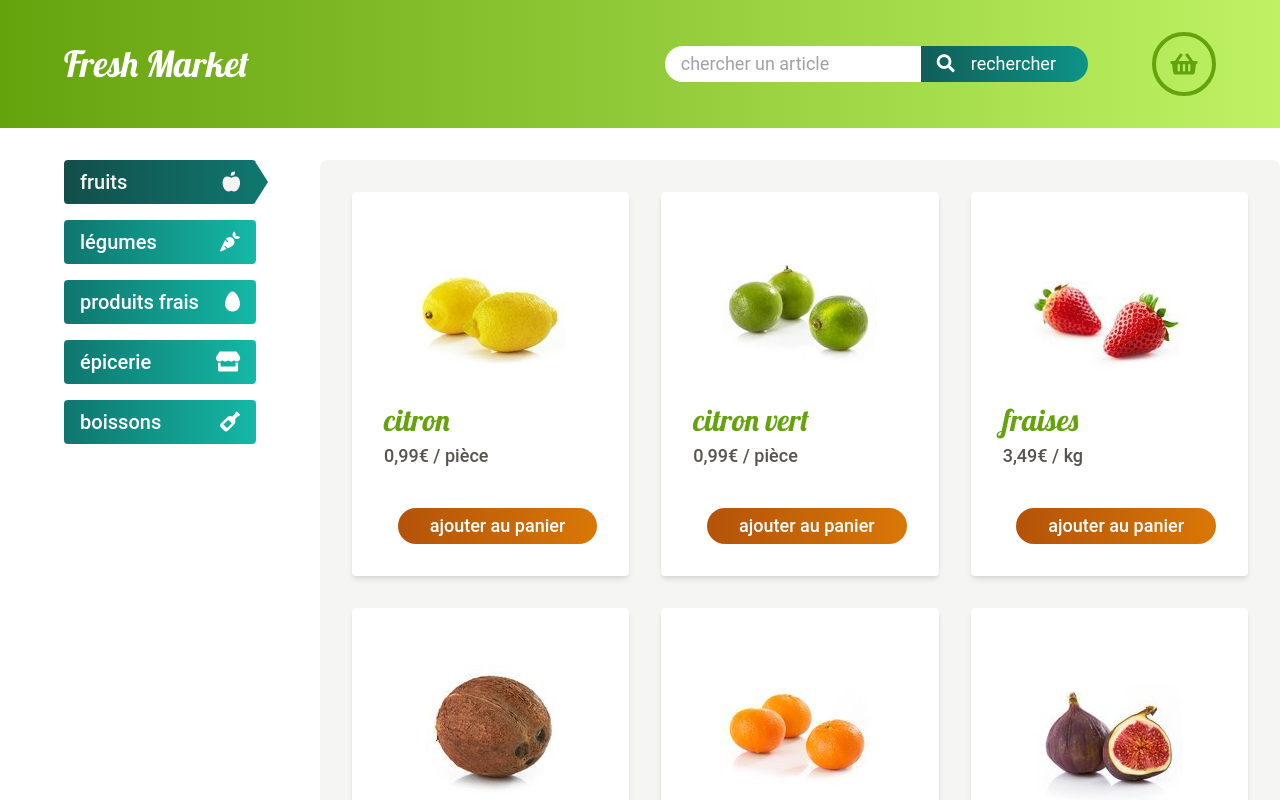
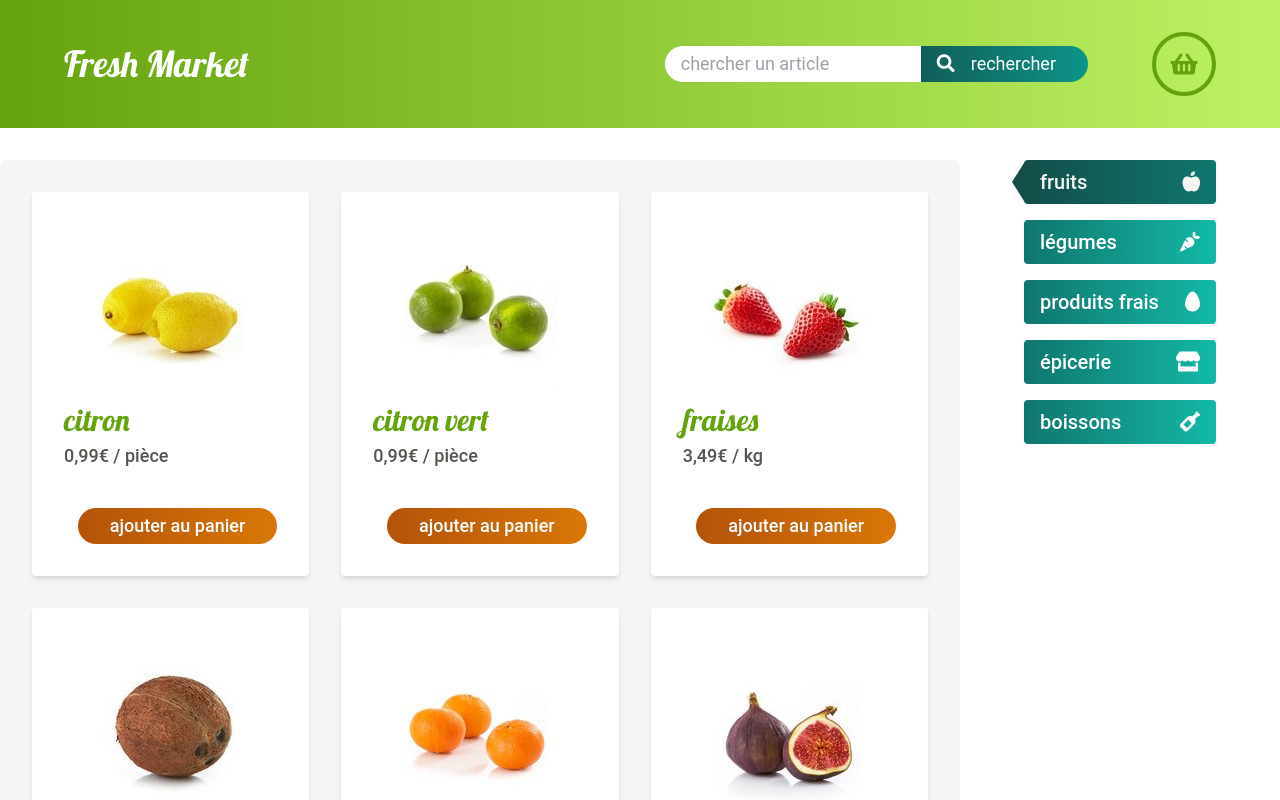
Before and after one commit to logic-fabric/fresh-market, a React (Create React App) app: page / in a window 1280 px wide. Shown: the top 800 px of the page. Built offline with nearby package versions, Linux system fonts and the light colour scheme.

Commit message:
ui/ux: categories buttons now right to products Gallery on Home page

```diff
--- a/src/components/SecondaryNav/SecondaryNav.css
+++ b/src/components/SecondaryNav/SecondaryNav.css
@@ -1,10 +1,10 @@
-.active-category::after {
+.active-category::before {
   position: absolute;
-  left: 100%;
+  right: 100%;
   display: block;
 
   border: 0 solid transparent;
-  border-color: transparent transparent transparent #0f766e;
+  border-color: transparent #134e4a transparent transparent;
   border-width: 1.2rem 0.75rem;
 
   content: " ";
--- a/src/pages/Home/Home.jsx
+++ b/src/pages/Home/Home.jsx
@@ -13,6 +13,13 @@ export function Home({
 
   return (
     <main className="content-wrapper flex">
+      <div className="w-3/4 my-3">
+        <Gallery
+          products={isFilteringProducts ? filteredProducts : productsToDisplay}
+          activeCategory={activeCategory}
+        />
+      </div>
+
       <aside className="w-1/4 px-4 py-3">
         <SecondaryNav
           categories={categories}
@@ -21,13 +28,6 @@ export function Home({
           isFilteringProducts={isFilteringProducts}
         />
       </aside>
-
-      <div className="w-3/4 my-3">
-        <Gallery
-          products={isFilteringProducts ? filteredProducts : productsToDisplay}
-          activeCategory={activeCategory}
-        />
-      </div>
     </main>
   );
 }
```
